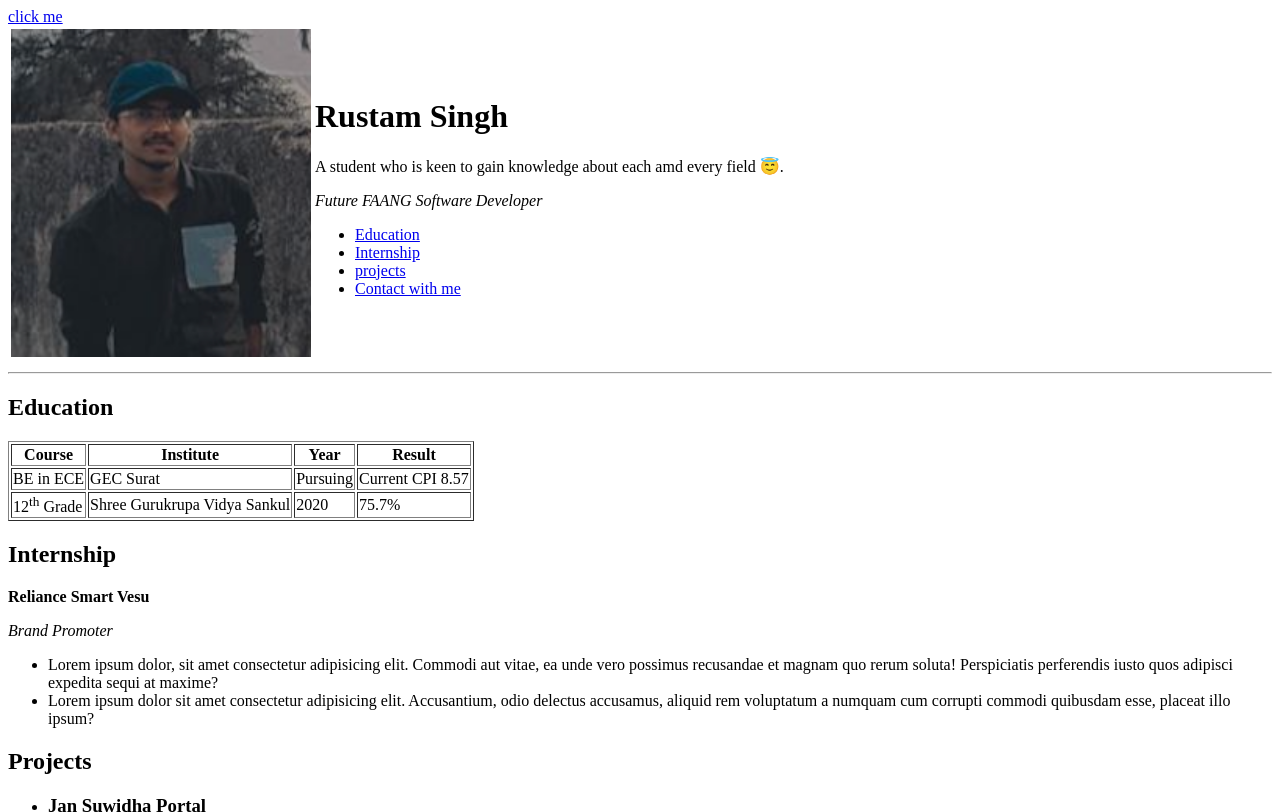
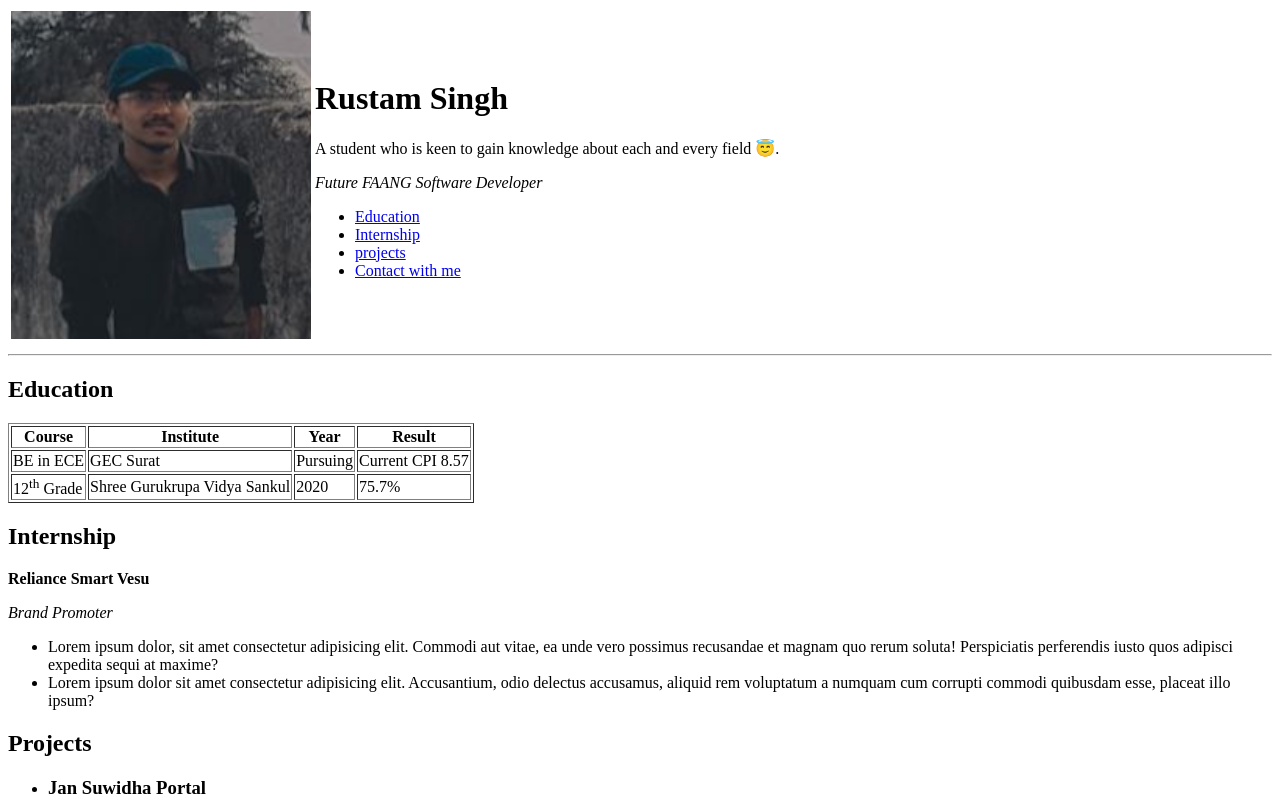
Before and after one commit to Singh-Rustam/Resume, a plain HTML site: page index.html in a window 1280 px wide. Shown: the top 812 px of the page. Drawn offline with Linux system fonts and the light colour scheme.

Commit message:
Update index.html
spelling errors

```diff
--- a/index.html
+++ b/index.html
@@ -11,15 +11,15 @@
 <body>
 
     <header>
-        <a href="https://www.youtube.com/"> click me</a>
+
 
         <table>
             <tr>
                 <td> <img width="300" src="My_cv.png" alt="My Photo"></td>
                 <td>
                     <h1>Rustam Singh</h1>
-                    <p>A student who is keen to gain knowledge about each amd every field 😇. </p>
-                    <p> <i> Future FAANG Software Developer</i></p>
+                    <p>A student who is keen to gain knowledge about each and every field 😇. </p>
+                    <p><i> Future FAANG Software Developer</i></p>
                     <nav>
 
                         <ul>
```
